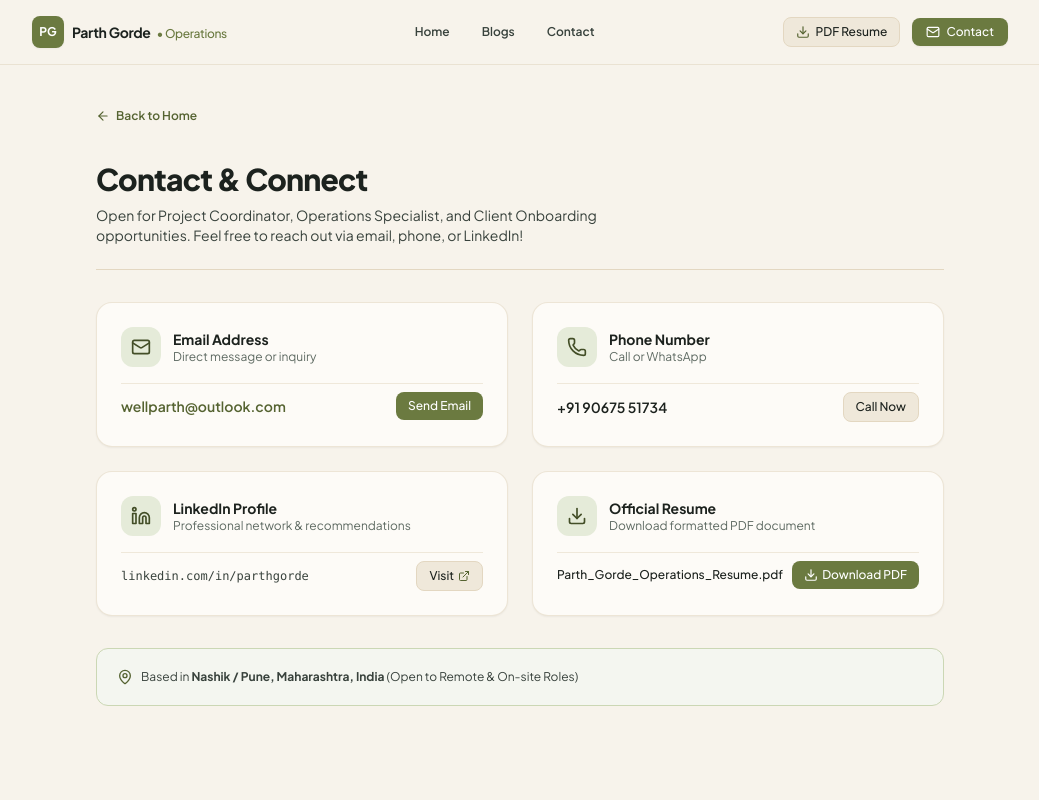
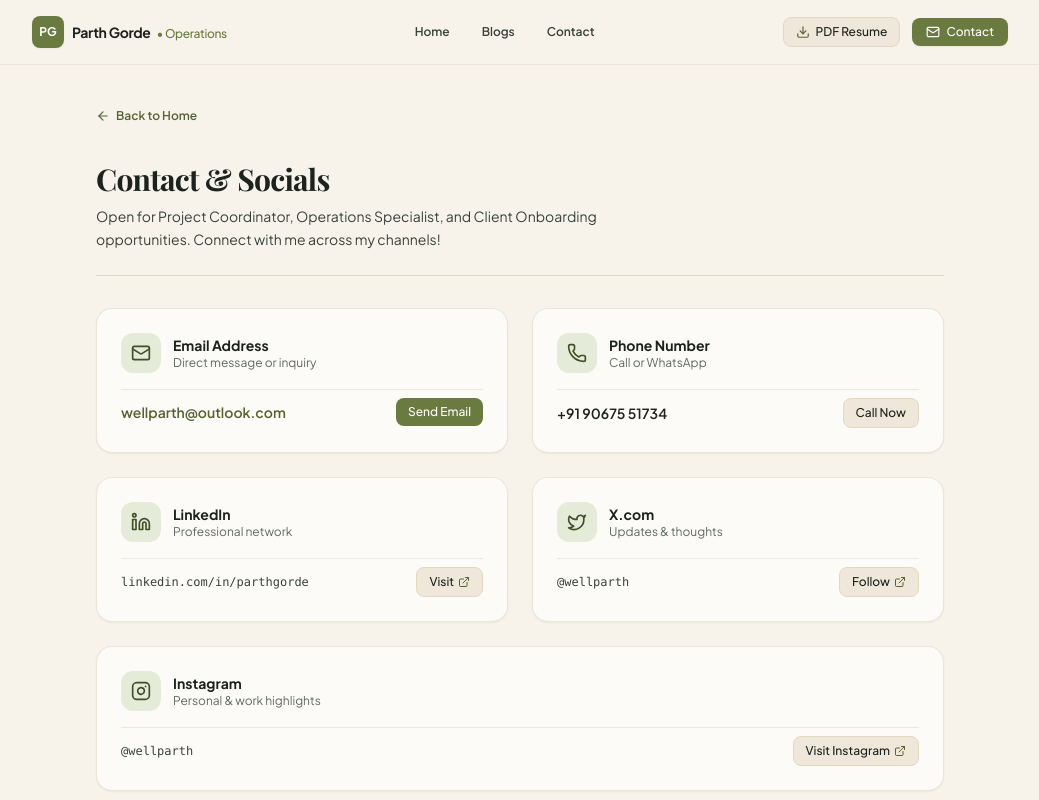
Before and after one commit to wellparth/portfolio, a Next.js app: page /contact in a window 1280 px wide. Shown: the top 800 px of the page, without its empty margins (120-1159 px from the left). Built offline with nearby package versions, Linux system fonts and the light colour scheme; a web font is replaced by a local one.

Commit message:
feat: add X.com and Instagram (@wellparth) to /contact and remove resume card

```diff
--- a/src/app/contact/page.tsx
+++ b/src/app/contact/page.tsx
@@ -3,7 +3,7 @@ import Link from 'next/link';
 import Navbar from '@/components/Navbar';
 import ContactFooter from '@/components/ContactFooter';
 import { resumeData } from '@/data/resumeData';
-import { Mail, Phone, Linkedin, Download, ArrowLeft, MapPin, Copy, ExternalLink } from 'lucide-react';
+import { Mail, Phone, Linkedin, ArrowLeft, MapPin, ExternalLink, Instagram, Twitter } from 'lucide-react';
 import type { Metadata } from 'next';
 
 export const metadata: Metadata = {
@@ -30,15 +30,15 @@ export default function ContactPage() {
 
         {/* Page Header */}
         <div className="space-y-2 border-b border-beige-300 pb-6">
-          <h1 className="text-3xl font-extrabold text-ink-900 tracking-tight">
-            Contact & Connect
+          <h1 className="text-3xl font-serif font-bold text-ink-900 tracking-tight">
+            Contact & Socials
           </h1>
-          <p className="text-sm text-ink-700 max-w-xl">
-            Open for Project Coordinator, Operations Specialist, and Client Onboarding opportunities. Feel free to reach out via email, phone, or LinkedIn!
+          <p className="text-sm font-sans text-ink-700 max-w-xl leading-relaxed">
+            Open for Project Coordinator, Operations Specialist, and Client Onboarding opportunities. Connect with me across my channels!
           </p>
         </div>
 
-        {/* Contact Cards Grid */}
+        {/* Contact & Social Cards Grid */}
         <div className="grid grid-cols-1 md:grid-cols-2 gap-6">
           {/* Email Card */}
           <div className="beige-card space-y-4">
@@ -101,8 +101,8 @@ export default function ContactPage() {
                 <Linkedin className="w-5 h-5" />
               </div>
               <div>
-                <h3 className="text-sm font-bold text-ink-900">LinkedIn Profile</h3>
-                <p className="text-xs text-ink-500">Professional network & recommendations</p>
+                <h3 className="text-sm font-bold text-ink-900">LinkedIn</h3>
+                <p className="text-xs text-ink-500">Professional network</p>
               </div>
             </div>
             <div className="pt-2 border-t border-beige-200 flex items-center justify-between">
@@ -119,33 +119,59 @@ export default function ContactPage() {
             </div>
           </div>
 
-          {/* PDF Resume Card */}
+          {/* X.com (Twitter) Card */}
           <div className="beige-card space-y-4">
             <div className="flex items-center space-x-3">
               <div className="p-2.5 rounded-xl bg-olive-100 text-olive-700">
-                <Download className="w-5 h-5" />
+                <Twitter className="w-5 h-5" />
               </div>
               <div>
-                <h3 className="text-sm font-bold text-ink-900">Official Resume</h3>
-                <p className="text-xs text-ink-500">Download formatted PDF document</p>
+                <h3 className="text-sm font-bold text-ink-900">X.com</h3>
+                <p className="text-xs text-ink-500">Updates & thoughts</p>
               </div>
             </div>
             <div className="pt-2 border-t border-beige-200 flex items-center justify-between">
-              <span className="text-xs text-ink-600 font-medium">Parth_Gorde_Operations_Resume.pdf</span>
+              <span className="text-xs font-mono text-ink-700">@wellparth</span>
               <a
-                href="/Parth_Gorde_Operations_Resume.pdf"
-                download
-                className="px-3 py-1.5 rounded-lg bg-olive-500 hover:bg-olive-600 text-white text-xs font-medium inline-flex items-center space-x-1 transition-colors"
+                href="https://x.com/wellparth"
+                target="_blank"
+                rel="noopener noreferrer"
+                className="px-3 py-1.5 rounded-lg bg-beige-200 hover:bg-beige-300 text-ink-900 border border-beige-300 text-xs font-medium inline-flex items-center space-x-1 transition-colors"
               >
-                <Download className="w-3.5 h-3.5" />
-                <span>Download PDF</span>
+                <span>Follow</span>
+                <ExternalLink className="w-3 h-3 text-olive-600" />
+              </a>
+            </div>
+          </div>
+
+          {/* Instagram Card */}
+          <div className="beige-card space-y-4 md:col-span-2">
+            <div className="flex items-center space-x-3">
+              <div className="p-2.5 rounded-xl bg-olive-100 text-olive-700">
+                <Instagram className="w-5 h-5" />
+              </div>
+              <div>
+                <h3 className="text-sm font-bold text-ink-900">Instagram</h3>
+                <p className="text-xs text-ink-500">Personal & work highlights</p>
+              </div>
+            </div>
+            <div className="pt-2 border-t border-beige-200 flex items-center justify-between">
+              <span className="text-xs font-mono text-ink-700">@wellparth</span>
+              <a
+                href="https://instagram.com/wellparth"
+                target="_blank"
+                rel="noopener noreferrer"
+                className="px-3 py-1.5 rounded-lg bg-beige-200 hover:bg-beige-300 text-ink-900 border border-beige-300 text-xs font-medium inline-flex items-center space-x-1 transition-colors"
+              >
+                <span>Visit Instagram</span>
+                <ExternalLink className="w-3 h-3 text-olive-600" />
               </a>
             </div>
           </div>
         </div>
 
         {/* Location Note */}
-        <div className="bg-olive-50 border border-olive-200 rounded-xl p-5 flex items-center justify-between text-xs text-ink-700">
+        <div className="bg-olive-50 border border-olive-200 rounded-xl p-5 flex items-center justify-between text-xs text-ink-700 font-sans">
           <div className="flex items-center space-x-2">
             <MapPin className="w-4 h-4 text-olive-600 shrink-0" />
             <span>Based in <strong>Nashik / Pune, Maharashtra, India</strong> (Open to Remote & On-site Roles)</span>
```
